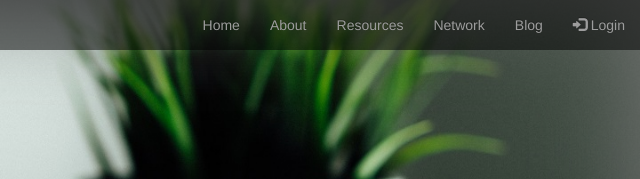
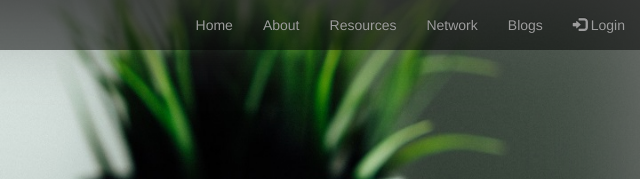
Before and after one commit to atharva03kulkarni/beehive, a plain HTML site: page index.html in a window 1280 px wide. Shown: the top 179 px of the page, 640-1280 px from the left. Drawn offline with nearby package versions, Linux system fonts and the light colour scheme.

Commit message:
Minor change

```diff
--- a/index.html
+++ b/index.html
@@ -68,7 +68,7 @@
                                 <li><a href="" class="dropdown-item">Connect with Investors</a></li>
                             </ul>
                         </li>
-                        <li><a href="#events">Blog</a>
+                        <li><a href="#events">Blogs</a>
                         </li>
                         <li><a href=""  data-toggle="modal" data-target="#signup"><span class="glyphicon glyphicon-log-in"></span> Login</a></li>
                     </ul>
@@ -194,8 +194,6 @@
                   <li><a href="#">Terms &amp; Conditions</a></li>
               </ul>
           </div>
-
-          <div id="me">crafted with &hearts; in calgary by<br> <a href="#">Atharva Kulkarni</a></div>
       </footer>
 
       <!-- jQuery library -->
```
